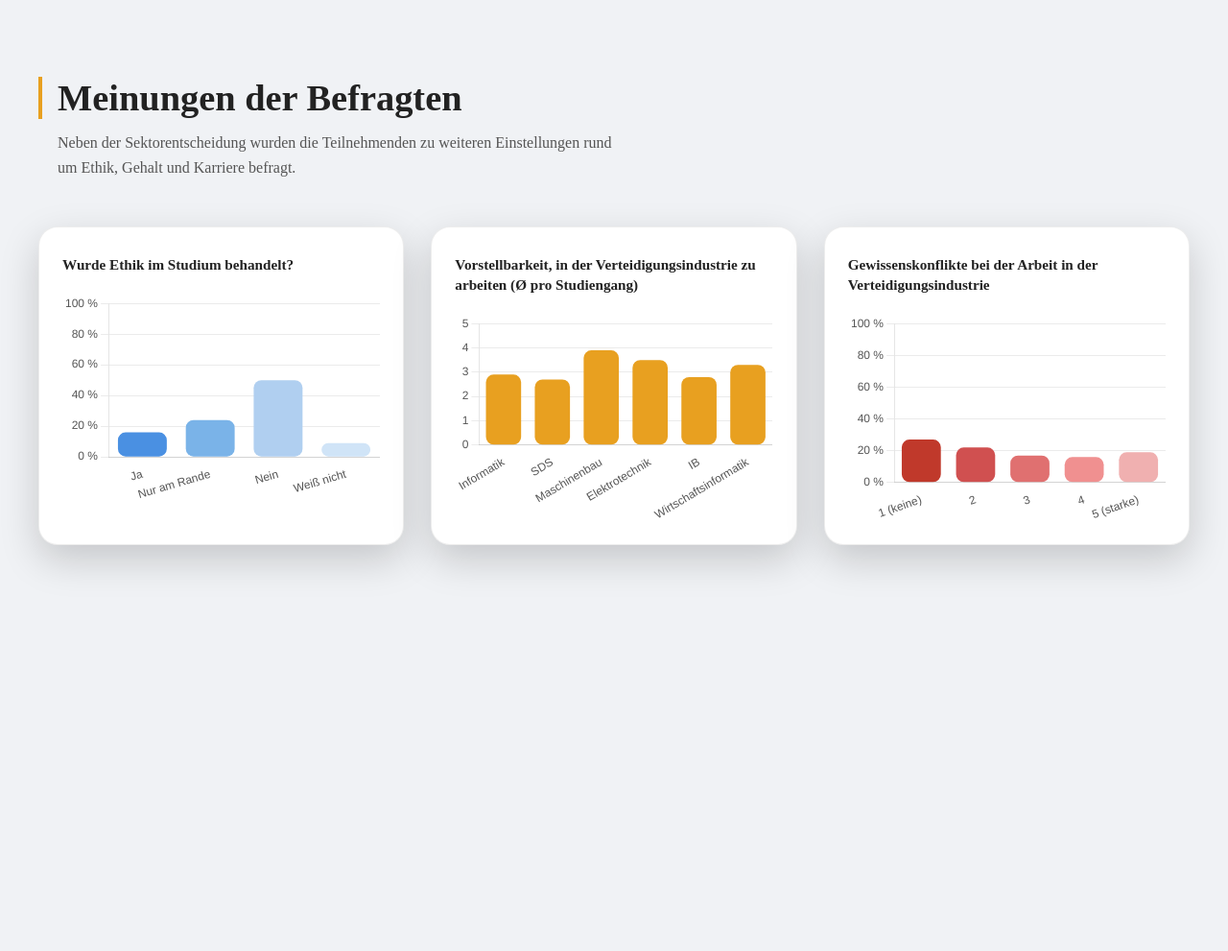
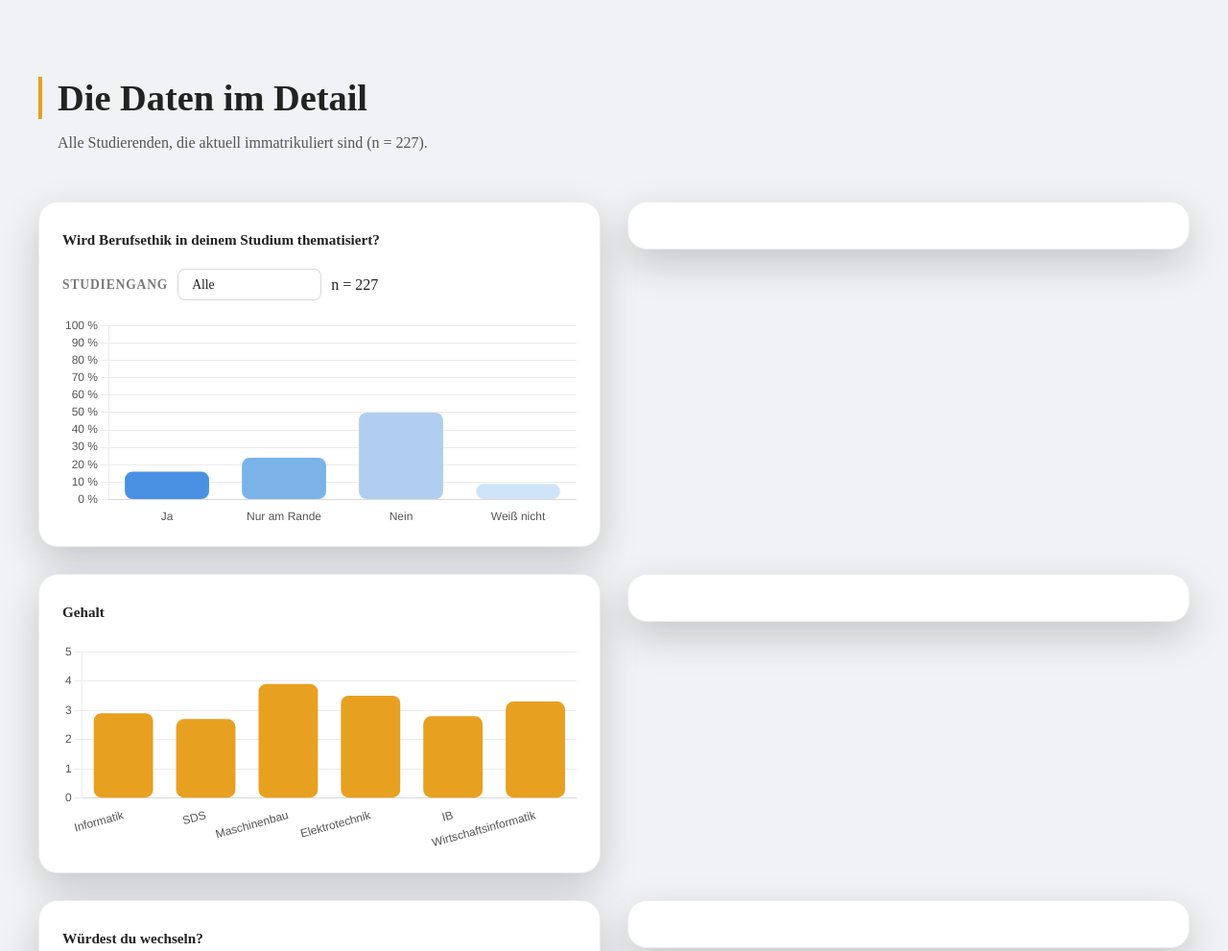
Before and after one commit to dominik-voss/EthikWebsite, a website built with Vite: page index.html in a window 1280 px wide. Shown: the part 4220-5211 px from the top of the page at 96% size. Before the commit the page ends 4888 px from the top, so only its background shows below. Built offline with nearby package versions, Linux system fonts and the light colour scheme.

Commit message:
Charts bearbeitet: Chart-Ethik mit Filter, Charts untereinander, Textbox-Prototyp daneben

```diff
--- a/index.html
+++ b/index.html
@@ -4,8 +4,7 @@
 <head>
   <meta charset="UTF-8">
   <meta name="viewport" content="width=device-width, initial-scale=1.0">
-    <meta name="description" content="Wie stehen Studierende der TH Nürnberg
-    zur Arbeit in der Verteidigungsindustrie? Wie wägen sie ethisch ab? Eine scrollbare Datengeschichte.">
+  <meta name="description" content="Wie stehen Studierende der TH Nürnberg zur Arbeit in der Verteidigungsindustrie? Wie wägen sie ethisch ab? Eine scrollbare Datengeschichte.">
   <title>Defense & Ethik</title>
   <link rel="stylesheet" href="/src/style.css">
   <link rel="icon" type="image/png" href="/public/favicon/favicon-96x96.png" sizes="96x96" />
@@ -15,14 +14,28 @@
   <meta name="apple-mobile-web-app-title" content="MyWebSite" />
   <link rel="manifest" href="/public/favicon/site.webmanifest" />
   <script src="https://cdn.jsdelivr.net/npm/chart.js@4.4.0/dist/chart.umd.min.js"></script>
+
+  <script>
+    function updateChartDefaults() {
+      const isDark = document.documentElement.getAttribute('data-theme') === 'dark';
+      const tickColor = isDark ? '#a0a8c0' : '#555555';
+      const gridColor = isDark ? 'rgba(255,255,255,0.07)' : 'rgba(0,0,0,0.08)';
+      if (window.Chart) {
+        window.Chart.defaults.color = tickColor;
+        window.Chart.defaults.borderColor = gridColor;
+      }
+    }
+  </script>
 </head>
 
 <body>
+
   <!-- Hero Section -->
   <div class="masthead">
     <span>Berufsethik & Verteidigung</span>
     <span>TH Nürnberg · 2026</span>
   </div>
+
   <section id="hero">
     <p class="hero-eyebrow">Datenreport · Studierende TH Nürnberg 2026</p>
     <div class="hero-title-block">
@@ -35,20 +48,15 @@
       <br>Eine scrollbare Datengeschichte.
     </p>
   </section>
+
   <span class="hero-scroll-hint">↓ Scroll</span>
 
   <!-- Theme Toggle -->
   <header class="site-header">
-        <button
-            class="theme-toggle"
-            id="theme-toggle"
-            aria-label="Darkmode aktivieren">
-            🌙
-        </button>
+    <button class="theme-toggle" id="theme-toggle" aria-label="Darkmode aktivieren">🌙</button>
   </header>
 
   <section id="career-scene">
-
     <div class="story-sticky">
 
       <div class="pull-quote phase-hidden" id="intro-box">
@@ -73,21 +81,18 @@
         </div>
       </div>
 
-            <!-- Hochschulkasten + Mehrheitsbox nebeneinander -->
+      <!-- Hochschulkasten + Mehrheitsbox -->
       <div class="university-row">
-
         <div class="sector university phase-hidden" id="university-box">
           <h2>Hochschulen</h2>
           <div id="student-grid" class="student-grid"></div>
         </div>
-
         <div class="majority-box phase-hidden" id="majority-box">
           <p>
             Die Mehrheit der Studierenden entschied sich für den
             <strong id="majority-sector-label"></strong>.
           </p>
         </div>
-
       </div>
 
       <div class="filter-bar phase-hidden" id="filter-bar">
@@ -110,7 +115,6 @@
       </div>
 
       <div class="sector-row phase-hidden" id="sector-row">
-
         <div class="sector" id="military-sector">
           <div class="sector-header">
             <h2>Militärsektor</h2>
@@ -134,7 +138,6 @@
           <div class="sector-grid"></div>
           <div id="civil-percent" class="percentage"></div>
         </div>
-
       </div>
 
       <div id="student-overlay"></div>
@@ -150,74 +153,107 @@
       </div>
 
     </div>
-
   </section>
-
 
   <!-- Charts Section -->
   <section id="charts-section">
+    <div class="charts-container">
+      <h2 class="charts-headline">Die Daten im Detail</h2>
+      <p class="charts-intro">Alle Studierenden, die aktuell immatrikuliert sind (n = 227).</p>
 
-        <div class="charts-container">
-
-            <h2 class="charts-headline">Meinungen der Befragten</h2>
-
-            <p class="charts-intro">
-                Neben der Sektorentscheidung wurden die Teilnehmenden zu weiteren
-                Einstellungen rund um Ethik, Gehalt und Karriere befragt.
-            </p>
-
-            <div class="charts-grid">
-
+      <!-- Reihe 1: Ethik -->
+      <div class="chart-row">
         <div class="chart-card">
-    <h3>Wurde Ethik im Studium behandelt?</h3>
+          <h3>Wird Berufsethik in deinem Studium thematisiert?</h3>
+          <div class="filter-bar" style="justify-content: flex-start; margin-bottom: 16px;">
+            <label class="filter-label" for="filter-studiengang-ethik">Studiengang</label>
+            <select class="studiengang-filter" id="filter-studiengang-ethik">
+              <option value="alle">Alle</option>
+            </select>
+            <span class="chart-n" id="chart-ethik-n"></span>
+          </div>
           <div class="chart-wrap">
             <canvas id="chart-ethik"></canvas>
           </div>
         </div>
+        <div class="chart-card">
+          <!-- Textbox kommt noch -->
+        </div>
+      </div>
 
+      <!-- Reihe 2: Gehalt -->
+      <div class="chart-row">
         <div class="chart-card">
-    <h3>Vorstellbarkeit, in der Verteidigungsindustrie zu arbeiten (Ø pro Studiengang)</h3>
+          <h3>Gehalt</h3>
           <div class="chart-wrap">
             <canvas id="chart-gehalt"></canvas>
           </div>
         </div>
+        <div class="chart-card">
+          <!-- Textbox kommt noch -->
+        </div>
+      </div>
 
+      <!-- Reihe 3: Wechseln -->
+      <div class="chart-row">
         <div class="chart-card">
-    <h3>Gewissenskonflikte bei der Arbeit in der Verteidigungsindustrie</h3>
+          <h3>Würdest du wechseln?</h3>
           <div class="chart-wrap">
             <canvas id="chart-wechseln"></canvas>
           </div>
         </div>
+        <div class="chart-card">
+          <!-- Textbox kommt noch -->
+        </div>
+      </div>
 
+      <!-- Reihe 4: Studiengang -->
+      <div class="chart-row">
+        <div class="chart-card">
+          <h3>Verteilung nach Studiengang</h3>
+          <div class="chart-wrap">
+            <canvas id="chart-studiengang"></canvas>
+          </div>
+        </div>
+        <div class="chart-card">
+          <!-- Textbox kommt noch -->
+        </div>
+      </div>
 
     </div>
-
   </section>
-
 
   <script type="module" src="/src/main.js"></script>
 
   <script>
     (function () {
       const toggle = document.getElementById('theme-toggle');
-            const html   = document.documentElement;
+      const html = document.documentElement;
 
+      // System-Preference beim ersten Laden
       if (window.matchMedia('(prefers-color-scheme: dark)').matches) {
         html.setAttribute('data-theme', 'dark');
         toggle.textContent = '☀️';
         toggle.setAttribute('aria-label', 'Lightmode aktivieren');
       }
 
+      updateChartDefaults();
+
       toggle.addEventListener('click', () => {
         const isDark = html.getAttribute('data-theme') === 'dark';
         html.setAttribute('data-theme', isDark ? 'light' : 'dark');
         toggle.textContent = isDark ? '🌙' : '☀️';
-                toggle.setAttribute('aria-label',
-                    isDark ? 'Darkmode aktivieren' : 'Lightmode aktivieren');
+        toggle.setAttribute('aria-label', isDark ? 'Darkmode aktivieren' : 'Lightmode aktivieren');
+
+        updateChartDefaults();
+        setTimeout(() => {
+          if (window.Chart?.instances) {
+            Object.values(window.Chart.instances).forEach(c => c.update());
+          }
+        }, 50);
       });
     })();
   </script>
 
 </body>
-
 </html>
--- a/src/charts/chart-ethik.js
+++ b/src/charts/chart-ethik.js
@@ -1,13 +1,57 @@
 import { createBarChart } from './charts.js';
 
+let allData = [];
+let chartInstance = null;
+
 export function initChartEthik(data) {
-    const total = data.length;
-    const ja        = Math.round(data.filter(d => d.ethik_im_studium === 'Ja').length / total * 100);
-    const amRande   = Math.round(data.filter(d => d.ethik_im_studium === 'Ja, aber nur am Rande').length / total * 100);
-    const nein      = Math.round(data.filter(d => d.ethik_im_studium === 'Nein').length / total * 100);
-    const weissNicht = Math.round(data.filter(d => d.ethik_im_studium === 'Weiß ich nicht').length / total * 100);
+  allData = data;
+  populateFilter();
+  renderChart('alle');
 
-    createBarChart(
+  const select = document.getElementById('filter-studiengang-ethik');
+  if (select) select.addEventListener('change', () => renderChart(select.value));
+}
+
+function populateFilter() {
+  const select = document.getElementById('filter-studiengang-ethik');
+  if (!select) return;
+
+  const studiengaenge = [...new Set(
+    allData.map(d => d.studiengang).filter(s => s && s.trim() !== '')
+  )].sort();
+
+  studiengaenge.forEach(sg => {
+    const opt = document.createElement('option');
+    opt.value = sg;
+    opt.textContent = sg;
+    select.appendChild(opt);
+  });
+}
+
+function renderChart(filter) {
+  const filtered = filter === 'alle'
+    ? allData
+    : allData.filter(d => d.studiengang === filter);
+
+  const total = filtered.length;
+  if (total === 0) return;
+
+  const ja        = Math.round(filtered.filter(d => d.ethik_im_studium === 'Ja').length / total * 100);
+  const amRande   = Math.round(filtered.filter(d => d.ethik_im_studium === 'Ja, aber nur am Rande').length / total * 100);
+  const nein      = Math.round(filtered.filter(d => d.ethik_im_studium === 'Nein').length / total * 100);
+  const weissNicht= Math.round(filtered.filter(d => d.ethik_im_studium === 'Weiß ich nicht').length / total * 100);
+
+  // n-Anzeige aktualisieren
+  const nEl = document.getElementById('chart-ethik-n');
+  if (nEl) nEl.textContent = `n = ${total}`;
+
+  // alten Chart zerstören
+  if (chartInstance) {
+    chartInstance.destroy();
+    chartInstance = null;
+  }
+
+  chartInstance = createBarChart(
     'chart-ethik',
     ['Ja', 'Nur am Rande', 'Nein', 'Weiß nicht'],
     [ja, amRande, nein, weissNicht],
--- a/src/charts/charts.js
+++ b/src/charts/charts.js
@@ -1,3 +1,13 @@
+function getTickColor() {
+  return getComputedStyle(document.documentElement)
+    .getPropertyValue('--chart-tick-color').trim() || '#555';
+}
+
+function getGridColor() {
+  return getComputedStyle(document.documentElement)
+    .getPropertyValue('--chart-grid-color').trim() || 'rgba(0,0,0,0.08)';
+}
+
 export function initCharts(csv) {
   const data = parseCSV(csv).filter(d => d.status === 'student');
 
@@ -36,12 +46,10 @@ function parseCSV(csv) {
 ------------------------- */
 
 export function createBarChart(canvasId, labels, data, colors, title) {
-
   const ctx = document.getElementById(canvasId);
-
   if (!ctx) return;
 
-    new window.Chart(ctx, {
+  return new window.Chart(ctx, {
     type: 'bar',
     data: {
       labels,
@@ -70,18 +78,15 @@ export function createBarChart(canvasId, labels, data, colors, title) {
           max: 100,
           ticks: {
             callback: v => v + ' %',
-                        color: getComputedStyle(document.documentElement)
-                            .getPropertyValue('--chart-tick-color').trim() || '#555',
+            color: getTickColor(),
           },
           grid: {
-                        color: getComputedStyle(document.documentElement)
-                            .getPropertyValue('--chart-grid-color').trim() || 'rgba(0,0,0,0.08)',
+            color: getGridColor(),
           }
         },
         x: {
           ticks: {
-                        color: getComputedStyle(document.documentElement)
-                            .getPropertyValue('--chart-tick-color').trim() || '#555',
+            color: getTickColor(),
           },
           grid: { display: false }
         }
@@ -90,33 +95,24 @@ export function createBarChart(canvasId, labels, data, colors, title) {
   });
 }
 
-
 /* -------------------------
    Hilfsfunktion: gruppierter Bar Chart
 ------------------------- */
 
 export function createGroupedBarChart(canvasId, labels, datasets) {
-
   const ctx = document.getElementById(canvasId);
-
   if (!ctx) return;
 
-    const tickColor = getComputedStyle(document.documentElement)
-        .getPropertyValue('--chart-tick-color').trim() || '#555';
-
-    const gridColor = getComputedStyle(document.documentElement)
-        .getPropertyValue('--chart-grid-color').trim() || 'rgba(0,0,0,0.08)';
-
-    new window.Chart(ctx, {
+  return new window.Chart(ctx, {
     type: 'bar',
     data: {
       labels,
       datasets: datasets.map(ds => ({
-                label:           ds.label,
-                data:            ds.data,
+        label: ds.label,
+        data: ds.data,
         backgroundColor: ds.color,
-                borderRadius:    6,
-                borderSkipped:   false,
+        borderRadius: 6,
+        borderSkipped: false,
       }))
     },
     options: {
@@ -126,7 +122,7 @@ export function createGroupedBarChart(canvasId, labels, datasets) {
         legend: {
           display: true,
           labels: {
-                        color:     tickColor,
+            color: getTickColor(),
             boxRadius: 4,
           }
         },
@@ -142,13 +138,13 @@ export function createGroupedBarChart(canvasId, labels, datasets) {
           max: 100,
           ticks: {
             callback: v => v + ' %',
-                        color: tickColor,
+            color: getTickColor(),
           },
-                    grid: { color: gridColor }
+          grid: { color: getGridColor() }
         },
         x: {
-                    ticks: { color: tickColor },
-                    grid:  { display: false }
+          ticks: { color: getTickColor() },
+          grid: { display: false }
         }
       }
     }
--- a/src/style.css
+++ b/src/style.css
@@ -630,6 +630,14 @@ body {
     transition: background 0.4s ease, box-shadow 0.4s ease, border-color 0.4s ease;
 }
 
+.chart-row {
+  display: grid;
+  grid-template-columns: 1fr 1fr;
+  gap: 28px;
+  align-items: start;
+  margin-bottom: 28px; /* ← statt margin-top, damit Reihen Abstand haben */
+}
+
 .chart-card--wide {
     grid-column: 1 / -1;
 }
```
Lines whose indentation alone changed are shown as unchanged.
